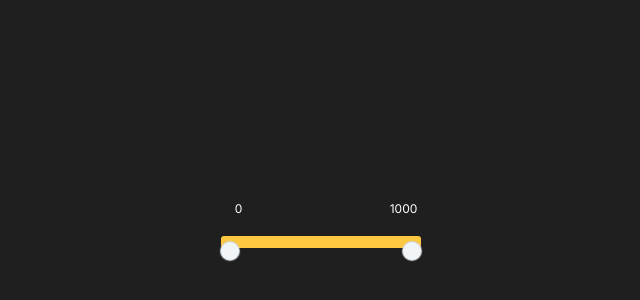
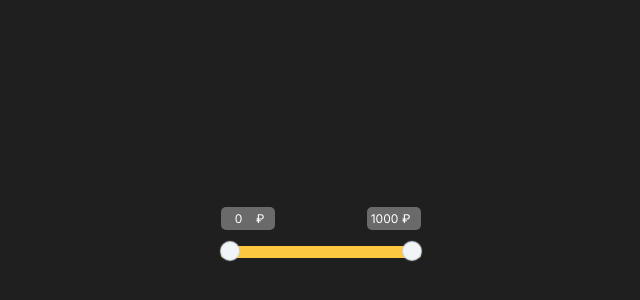
Before and after one commit to splcell/range-slider, a React (Vite) app: page / in a window 1280 px wide. Shown: the part 184-484 px from the top of the page, without its empty margins (319-959 px from the left). Built offline with nearby package versions, Linux system fonts and the light colour scheme.

Commit message:
Update Slider.jsx

```diff
--- a/src/components/Slider/ui/Slider.jsx
+++ b/src/components/Slider/ui/Slider.jsx
@@ -113,20 +113,27 @@ export const Slider = ({ min, max }) => {
 
       <div className="slider">
         <div className="slider-inputs">
-          <input
+          <div className="input-box">
+            <input
             type="text"
             value={minValue}
             className="slider__left-value"
             onChange={onChangeTextMin}
             onBlur={onBlurMin}
           />
-          <input
+            <span className="ruble">&#8381;</span>
+          </div>
+          <div className="input-box">
+            <input
             type="text"
             value={maxValue}
             className="slider__right-value"
             onChange={onChangeTextMax}
             onBlur={onBlurMax}
           />
+            <span className="ruble">&#8381;</span>
+          </div>
+
         </div>
         <div className="slider__track" />
         <div ref={range} className="slider__range" />
```
